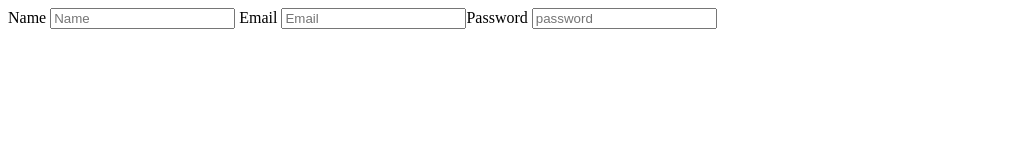
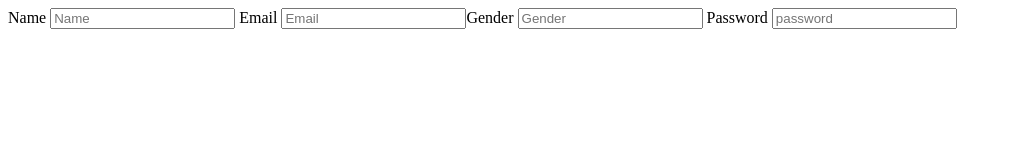
Before and after one commit to ManeeshReddy1234/ffff, a plain HTML site: page index.html in a window 1280 px wide. Shown: the whole page, without its empty margins (0-1012 px from the left). Drawn offline with Linux system fonts and the light colour scheme.

Commit message:
second commit

```diff
--- a/index.html
+++ b/index.html
@@ -11,6 +11,8 @@
         <input type="text" placeholder="Name" </input>
         <label for ="Email">Email</label>
         <input for ="email" placeholder="Email"
+        <label for ="Gender">Gender</label>
+        <input for ="text" placeholder="Gender"</input>
         <label for = "Password">Password</label>
         <input for = "password" placeholder="password"</input>
     </form>
```
